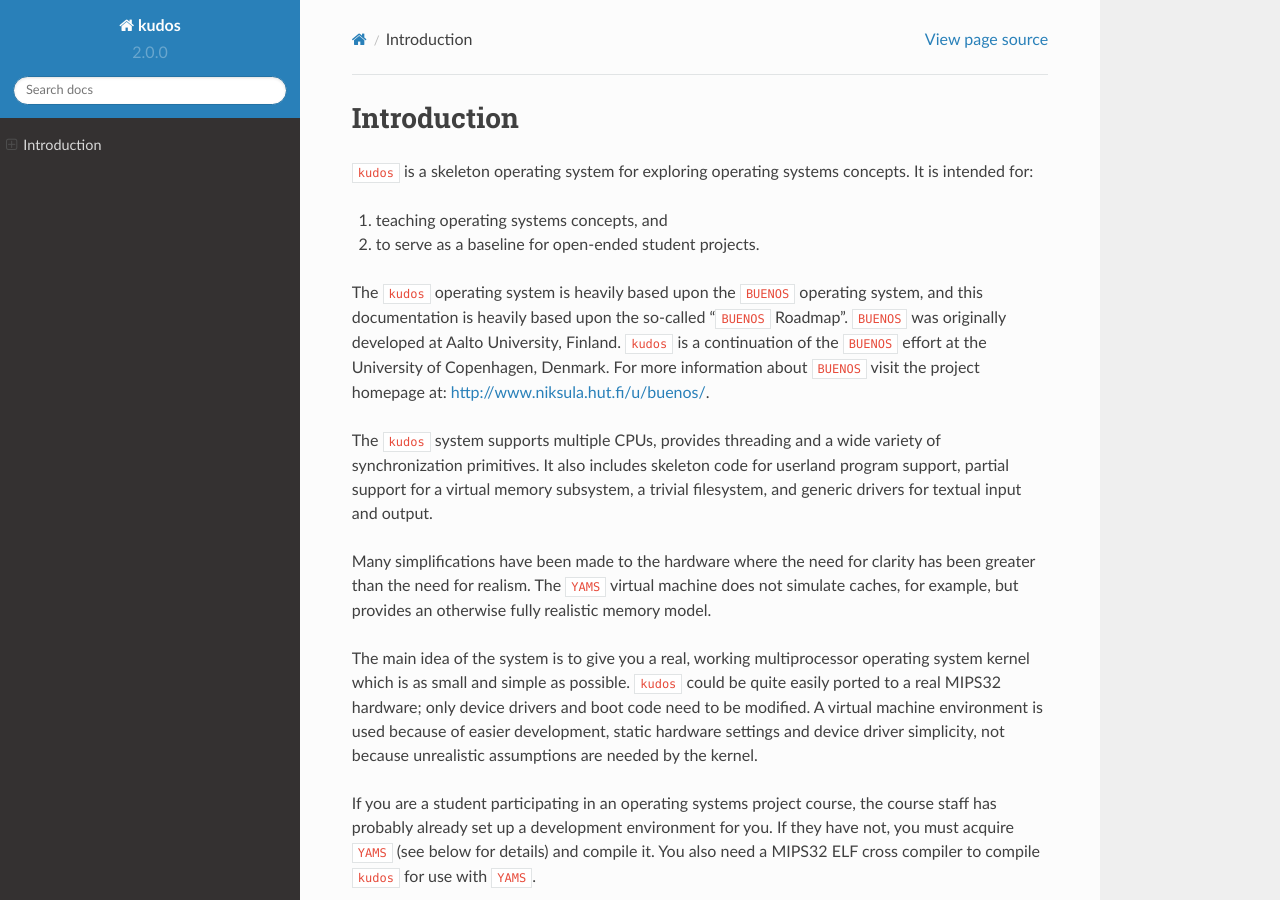
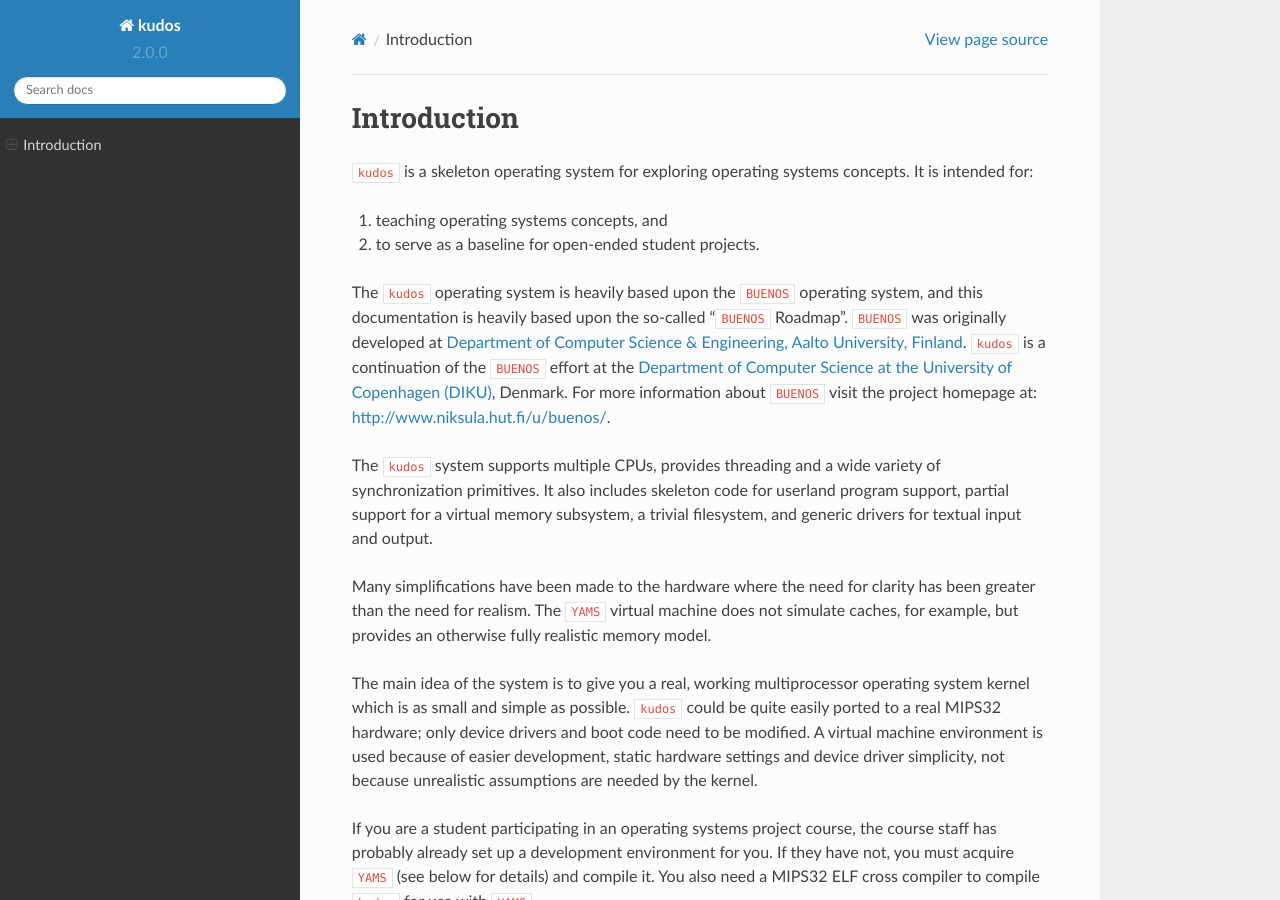
Before and after one commit to DIKU-EDU/kudos, a Sphinx documentation site: the page built from docs/index.rst, in a window 1280 px wide and 900 px high. Built offline with Sphinx 7.4.7 and the Read the Docs theme 2.0.0, drawn with Linux system fonts in a browser that asks for light colours.

Commit message:
links to institutions

```diff
--- a/docs/index.rst
+++ b/docs/index.rst
@@ -9,10 +9,12 @@
 
 The ``kudos`` operating system is heavily based upon the ``BUENOS`` operating
 system, and this documentation is heavily based upon the so-called "``BUENOS``
-Roadmap". ``BUENOS`` was originally developed at Aalto University, Finland.
-``kudos`` is a continuation of the ``BUENOS`` effort at the University of
-Copenhagen, Denmark. For more information about ``BUENOS`` visit the project
-homepage at: http://www.niksula.hut.fi/u/buenos/.
+Roadmap". ``BUENOS`` was originally developed at `Department of Computer
+Science & Engineering, Aalto University, Finland
+<https://www.niksula.hut.fi/>`_.  ``kudos`` is a continuation of the ``BUENOS``
+effort at the `Department of Computer Science at the University of Copenhagen
+(DIKU) <http://www.diku.dk/>`_, Denmark. For more information about ``BUENOS``
+visit the project homepage at: http://www.niksula.hut.fi/u/buenos/.
 
 The ``kudos`` system supports multiple CPUs, provides threading and a wide
 variety of synchronization primitives. It also includes skeleton code for
```
